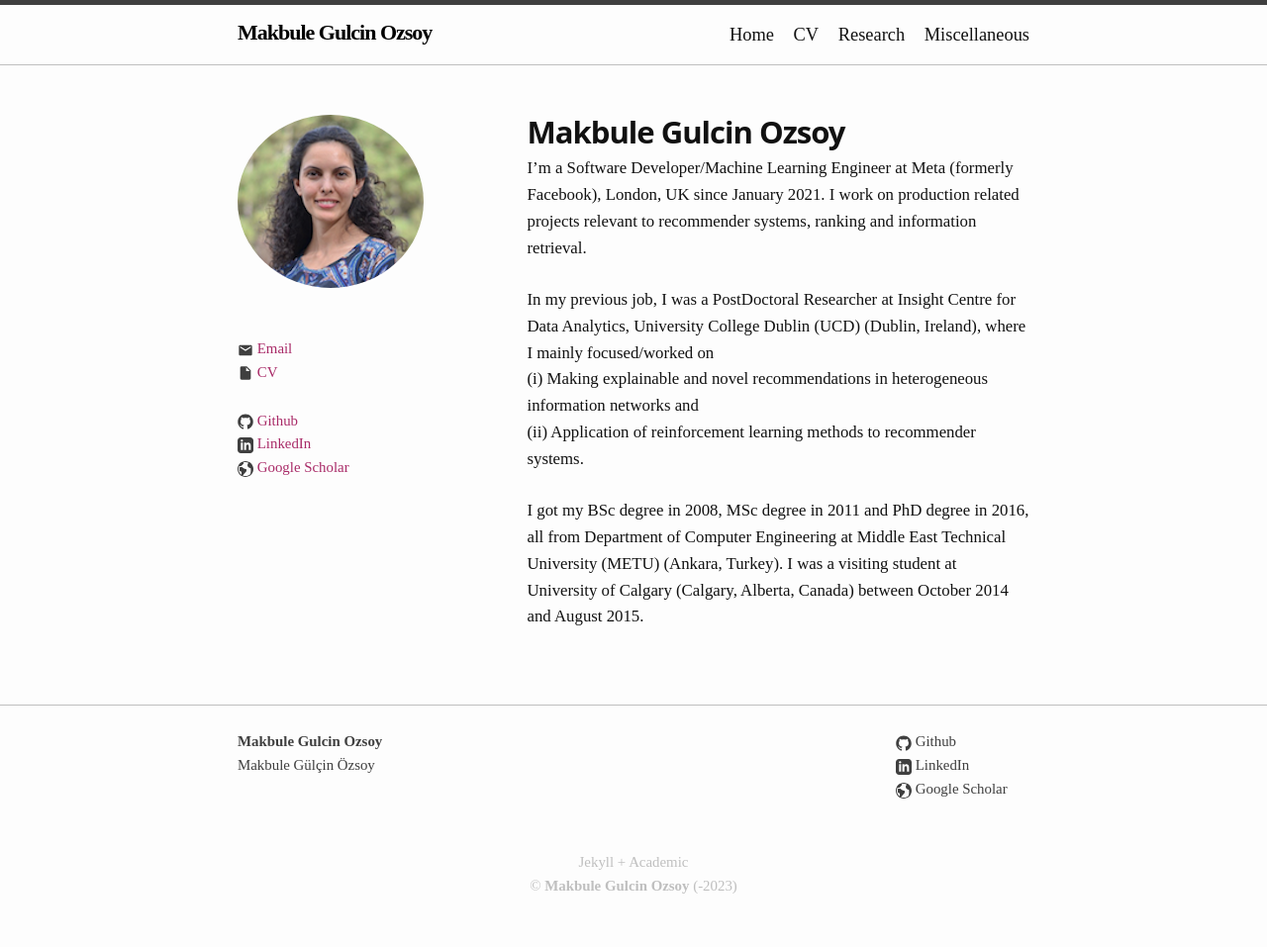
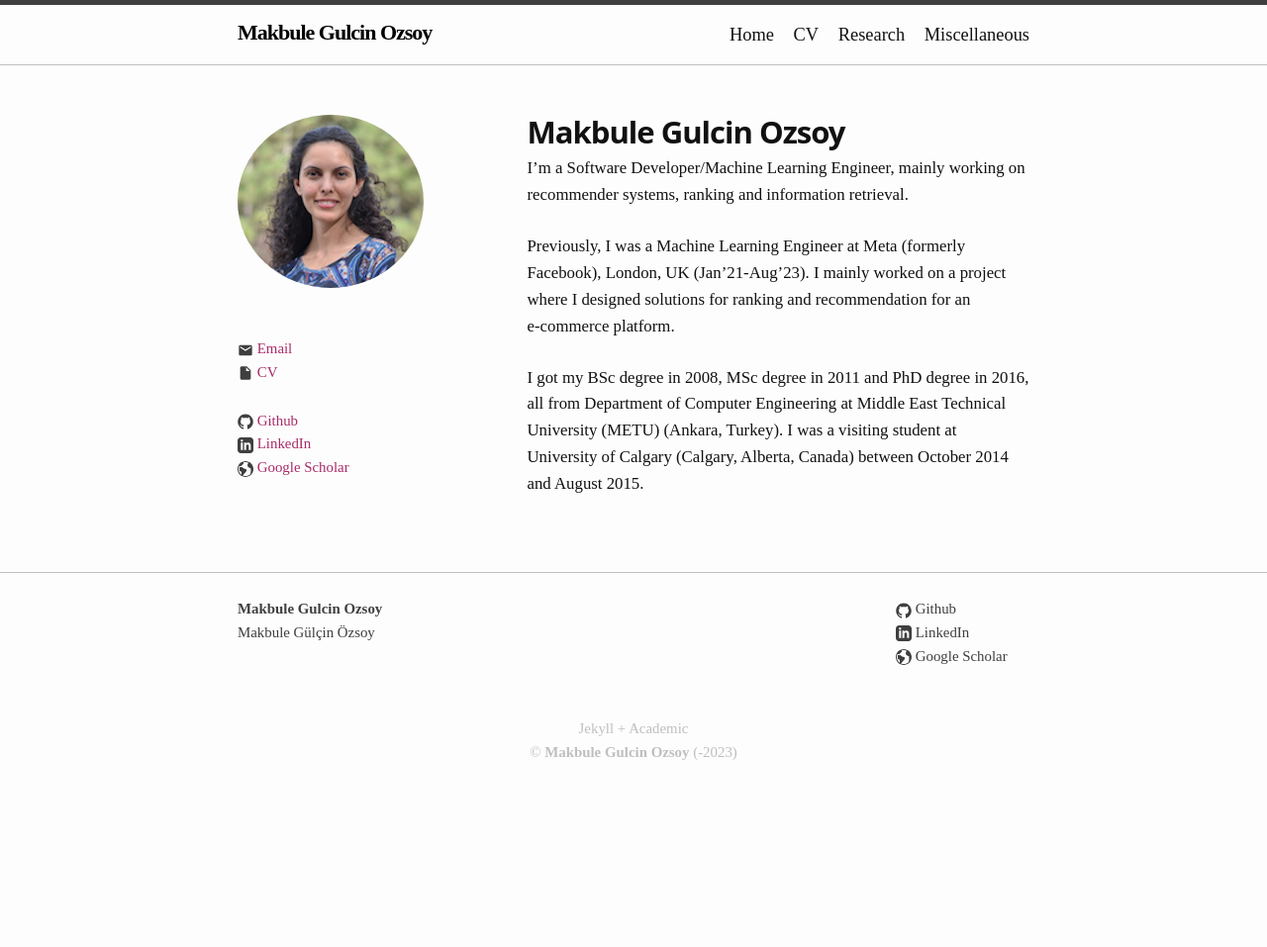
Before and after one commit to mgulcin/mgulcin.github.io, a Jekyll site: the page built from index.md, in a window 1280 px wide. Shown: the whole page at 99% size. Built offline with Jekyll 4.4.1, drawn with Linux system fonts in a browser that asks for light colours; after the commit the page ends 900 px from its top, so only the background shows below that.

Commit message:
Update index.md

```diff
--- a/index.md
+++ b/index.md
@@ -7,12 +7,9 @@ seo:
 nav_menu_index: '0'
 ---
 
-I'm a Software Developer/Machine Learning Engineer at Meta (formerly Facebook), London, UK since January 2021. I work on production related projects relevant to recommender systems, ranking and information retrieval.
+I'm a Software Developer/Machine Learning Engineer, mainly working on recommender systems, ranking and information retrieval.
 
-
-In my previous job, I was a PostDoctoral Researcher at Insight Centre for Data Analytics, University College Dublin (UCD) (Dublin, Ireland), where I mainly focused/worked on <br/>
-(i) Making explainable and novel recommendations in heterogeneous information networks and <br/>
-(ii) Application of reinforcement learning methods to recommender systems.
+Previously, I was a Machine Learning Engineer at Meta (formerly Facebook), London, UK (Jan'21-Aug'23). I mainly worked on a project where I designed solutions for ranking and recommendation for an e‑commerce platform.
 
 
 I got my BSc degree in 2008, MSc degree in 2011 and PhD degree in 2016, all from Department of Computer Engineering at Middle East Technical University (METU) (Ankara, Turkey).
```
